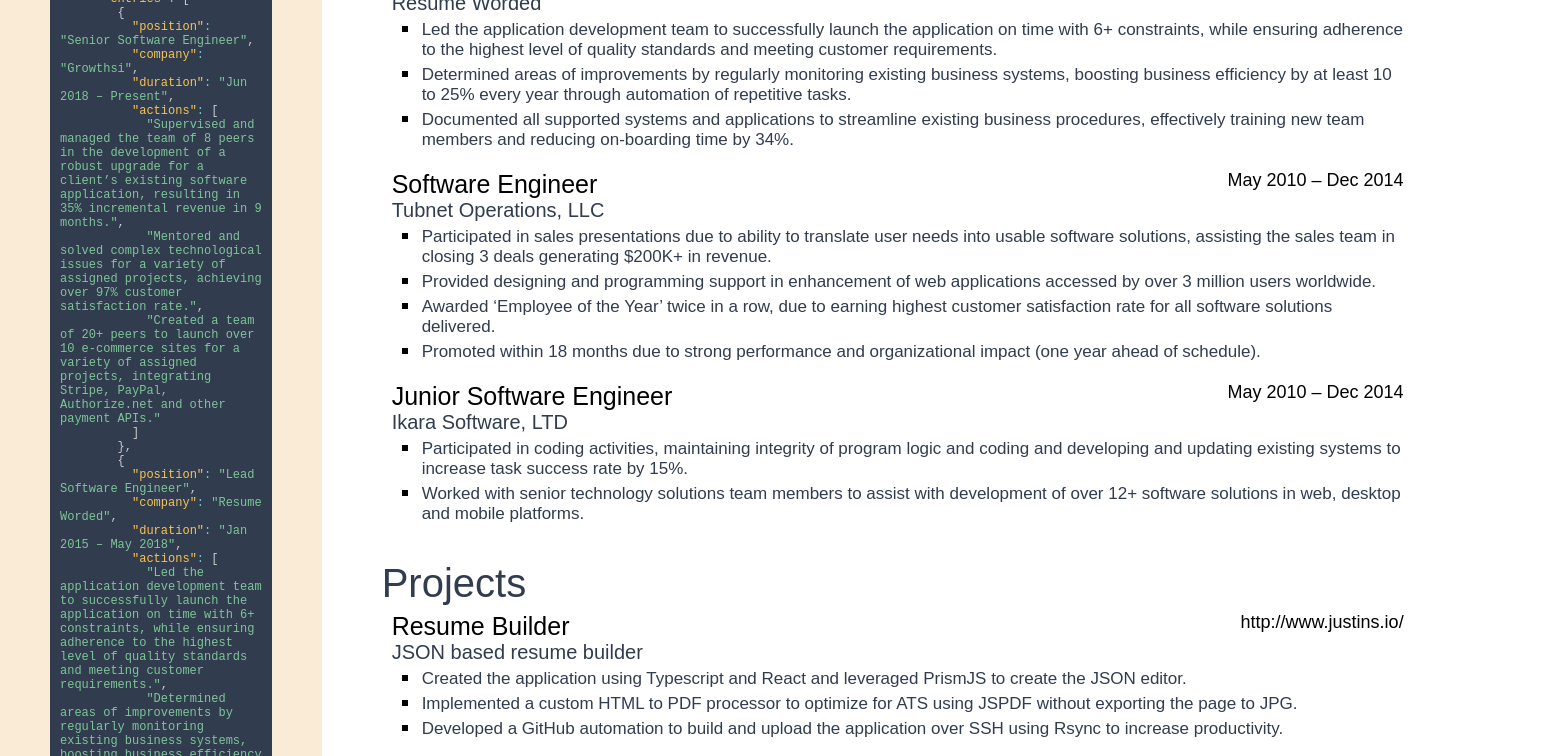
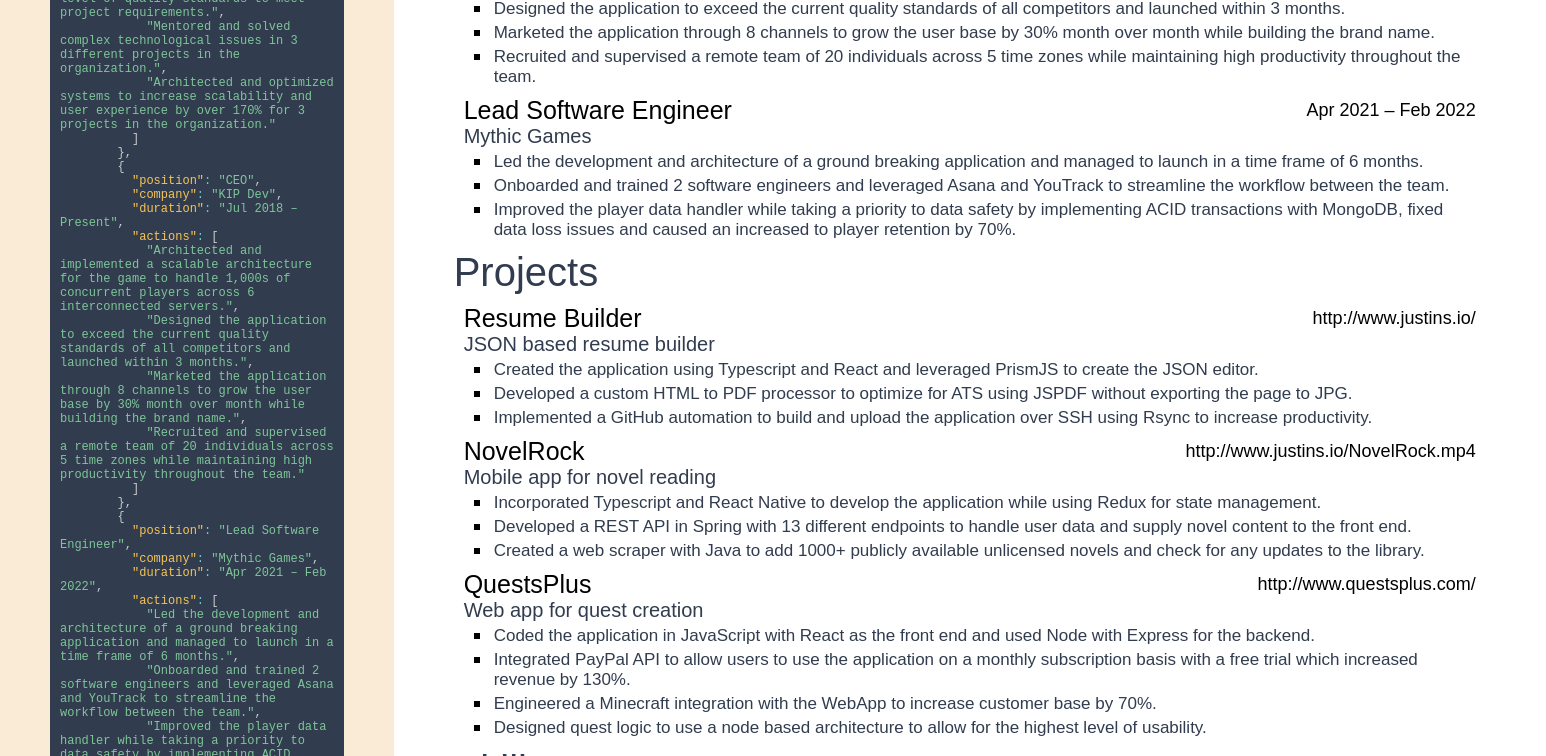
Before and after one commit to jtsus/resume-builder, a React (Create React App) app: page / in a window 1280 px wide. Shown: the part 740-1496 px from the top of the page, 1546 px wide, since content can reach past the window. Built offline with nearby package versions, Linux system fonts and the light colour scheme.

Commit message:
Finished style and updated default resume

```diff
--- a/public/themes/Classic.css
+++ b/public/themes/Classic.css
@@ -35,14 +35,13 @@
 }
 
 .section {
-    padding: 10px 70px 7px;
+    padding: 10px 70px 0;
     color: #313c4e;
 }
 
 .section-header {
     font-size: 40px;
     font-weight: 500;
-    margin-bottom: 6px;
     margin-left: -10px;
 }
 
@@ -50,6 +49,15 @@
     display: flex;
     flex-direction: row;
     justify-content: space-between;
+    align-items: center;
+}
+
+.project {
+    margin-top: 9px;
+}
+
+.experience {
+    margin-top: 9px;
 }
 
 .skill-holder {
@@ -57,6 +65,7 @@
     gap: 5px;
     grid-template-columns: repeat(auto-fit, minmax(180px, max-content));
     margin-left: -10px;
+    margin-top: 7px;
 }
 
 .skill {
@@ -71,7 +80,7 @@
     background-color: black;
     width: 6px;
     height: 6px;
-    margin-top: 6px;
+    margin-top: 7px;
 }
 
 .degree {
@@ -86,14 +95,6 @@
     margin-bottom: 5px;
 }
 
-.achievement {
-    margin-left: 30px;
-}
-
-.experience {
-    margin-bottom: 20px;
-}
-
 .position {
     color: black;
     font-size: 25px;
@@ -103,13 +104,12 @@
 .company {
     font-size: 20px;
     font-weight: 300;
-    margin-bottom: 5px;
 }
 
 .action {
     margin-left: 30px;
     font-size: 17px;
-    margin-bottom: 5px;
+    margin-top: 4px;
 }
 
 .duration {
--- a/src/App.tsx
+++ b/src/App.tsx
@@ -20,15 +20,11 @@
         },
         {
             "type": "phone",
-            "content": "(323) 507-5115"
+            "content": "(323) 507-5126"
         },
         {
             "type": "location",
             "content": "Santa Cruz, CA"
-        },
-        {
-            "type": "website",
-            "content": "http://www.justins.io/"
         }
     ],
     "sections": [
@@ -39,7 +35,7 @@
                 {
                     "degree": "Computer Engineering",
                     "school": "University of California, Santa Cruz",
-                    "duration": "Jun 2020 – Dec 2023"
+                    "duration": "Sep 2020 – Jun 2024"
                 }
             ]
         },
@@ -48,43 +44,34 @@
             "type": "experience",
             "entries": [
                 {
-                    "position": "Senior Software Engineer",
-                    "company": "Growthsi",
-                    "duration": "Jun 2018 – Present",
+                    "position": "Software Developer",
+                    "company": "TubNet",
+                    "duration": "Mar 2022 – Present",
                     "actions": [
-                        "Supervised and managed the team of 8 peers in the development of a robust upgrade for a client’s existing software application, resulting in 35% incremental revenue in 9 months.",
-                        "Mentored and solved complex technological issues for a variety of assigned projects, achieving over 97% customer satisfaction rate.",
-                        "Created a team of 20+ peers to launch over 10 e-commerce sites for a variety of assigned projects, integrating Stripe, PayPal, Authorize.net and other payment APIs."
+                        "Led the application development team to launch while ensuring adherence to the highest level of quality standards to meet project requirements.",
+                        "Mentored and solved complex technological issues in 3 different projects in the organization.",
+                        "Architected and optimized systems to increase scalability and user experience by over 170% for 3 projects in the organization."
+                    ]
+                },
+                {
+                    "position": "CEO",
+                    "company": "KIP Dev",
+                    "duration": "Jul 2018 – Present",
+                    "actions": [
+                        "Architected and implemented a scalable architecture for the game to handle 1,000s of concurrent players across 6 interconnected servers.",
+                        "Designed the application to exceed the current quality standards of all competitors and launched within 3 months.",
+                        "Marketed the application through 8 channels to grow the user base by 30% month over month while building the brand name.",
+                        "Recruited and supervised a remote team of 20 individuals across 5 time zones while maintaining high productivity throughout the team."
                     ]
                 },
                 {
                     "position": "Lead Software Engineer",
-                    "company": "Resume Worded",
-                    "duration": "Jan 2015 – May 2018",
+                    "company": "Mythic Games",
+                    "duration": "Apr 2021 – Feb 2022",
                     "actions": [
-                        "Led the application development team to successfully launch the application on time with 6+ constraints, while ensuring adherence to the highest level of quality standards and meeting customer requirements.",
-                        "Determined areas of improvements by regularly monitoring existing business systems, boosting business efficiency by at least 10 to 25% every year through automation of repetitive tasks.",
-                        "Documented all supported systems and applications to streamline existing business procedures, effectively training new team members and reducing on-boarding time by 34%."
-                    ]
-                },
-                {
-                    "position": "Software Engineer",
-                    "company": "Tubnet Operations, LLC",
-                    "duration": "May 2010 – Dec 2014",
-                    "actions": [
-                        "Participated in sales presentations due to ability to translate user needs into usable software solutions, assisting the sales team in closing 3 deals generating $200K+ in revenue.",
-                        "Provided designing and programming support in enhancement of web applications accessed by over 3 million users worldwide.",
-                        "Awarded ‘Employee of the Year’ twice in a row, due to earning highest customer satisfaction rate for all software solutions delivered.",
-                        "Promoted within 18 months due to strong performance and organizational impact (one year ahead of schedule)."
-                    ]
-                },
-                {
-                    "position": "Junior Software Engineer",
-                    "company": "Ikara Software, LTD",
-                    "duration": "May 2010 – Dec 2014",
-                    "actions": [
-                        "Participated in coding activities, maintaining integrity of program logic and coding and developing and updating existing systems to increase task success rate by 15%.",
-                        "Worked with senior technology solutions team members to assist with development of over 12+ software solutions in web, desktop and mobile platforms."
+                        "Led the development and architecture of a ground breaking application and managed to launch in a time frame of 6 months.",
+                        "Onboarded and trained 2 software engineers and leveraged Asana and YouTrack to streamline the workflow between the team.",
+                        "Improved the player data handler while taking a priority to data safety by implementing ACID transactions with MongoDB, fixed  data loss issues and caused an increased to player retention by 70%."
                     ]
                 }
             ]
@@ -99,8 +86,29 @@
                     "link": "http://www.justins.io/",
                     "actions": [
                         "Created the application using Typescript and React and leveraged PrismJS to create the JSON editor.",
-                        "Implemented a custom HTML to PDF processor to optimize for ATS using JSPDF without exporting the page to JPG.",
-                        "Developed a GitHub automation to build and upload the application over SSH using Rsync to increase productivity."
+                        "Developed a custom HTML to PDF processor to optimize for ATS using JSPDF without exporting the page to JPG.",
+                        "Implemented a GitHub automation to build and upload the application over SSH using Rsync to increase productivity."
+                    ]
+                },
+                {
+                    "name": "NovelRock",
+                    "description": "Mobile app for novel reading",
+                    "link": "http://www.justins.io/NovelRock.mp4",
+                    "actions": [
+                        "Incorporated Typescript and React Native to develop the application while using Redux for state management.",
+                        "Developed a REST API in Spring with 13 different endpoints to handle user data and supply novel content to the front end.",
+                        "Created a web scraper with Java to add 1000+ publicly available unlicensed novels and check for any updates to the library."
+                    ]
+                },
+                {
+                    "name": "QuestsPlus",
+                    "description": "Web app for quest creation",
+                    "link": "http://www.questsplus.com/",
+                    "actions": [
+                        "Coded the application in JavaScript with React as the front end and used Node with Express for the backend.",
+                        "Integrated PayPal API to allow users to use the application on a monthly subscription basis with a free trial which increased revenue by 130%.",
+                        "Engineered a Minecraft integration with the WebApp to increase customer base by 70%.",
+                        "Designed quest logic to use a node based architecture to allow for the highest level of usability."
                     ]
                 }
             ]
@@ -115,10 +123,15 @@
                 "C++",
                 "JavaScript",
                 "Python",
-                "OOP",
+                "MongoDB",
+                "MySQL",
                 "React",
+                "React Native",
                 "Unity",
-                "MongoDB"
+                "CI/CD",
+                "Kubernetes",
+                "Docker",
+                "NodeJS"
             ]
         }
     ]
--- a/src/types.ts
+++ b/src/types.ts
@@ -21,7 +21,7 @@
 export interface ProjectEntry {
     name: string
     description: string
-    link: string
+    link?: string
     actions: string[]
 }
 
```
